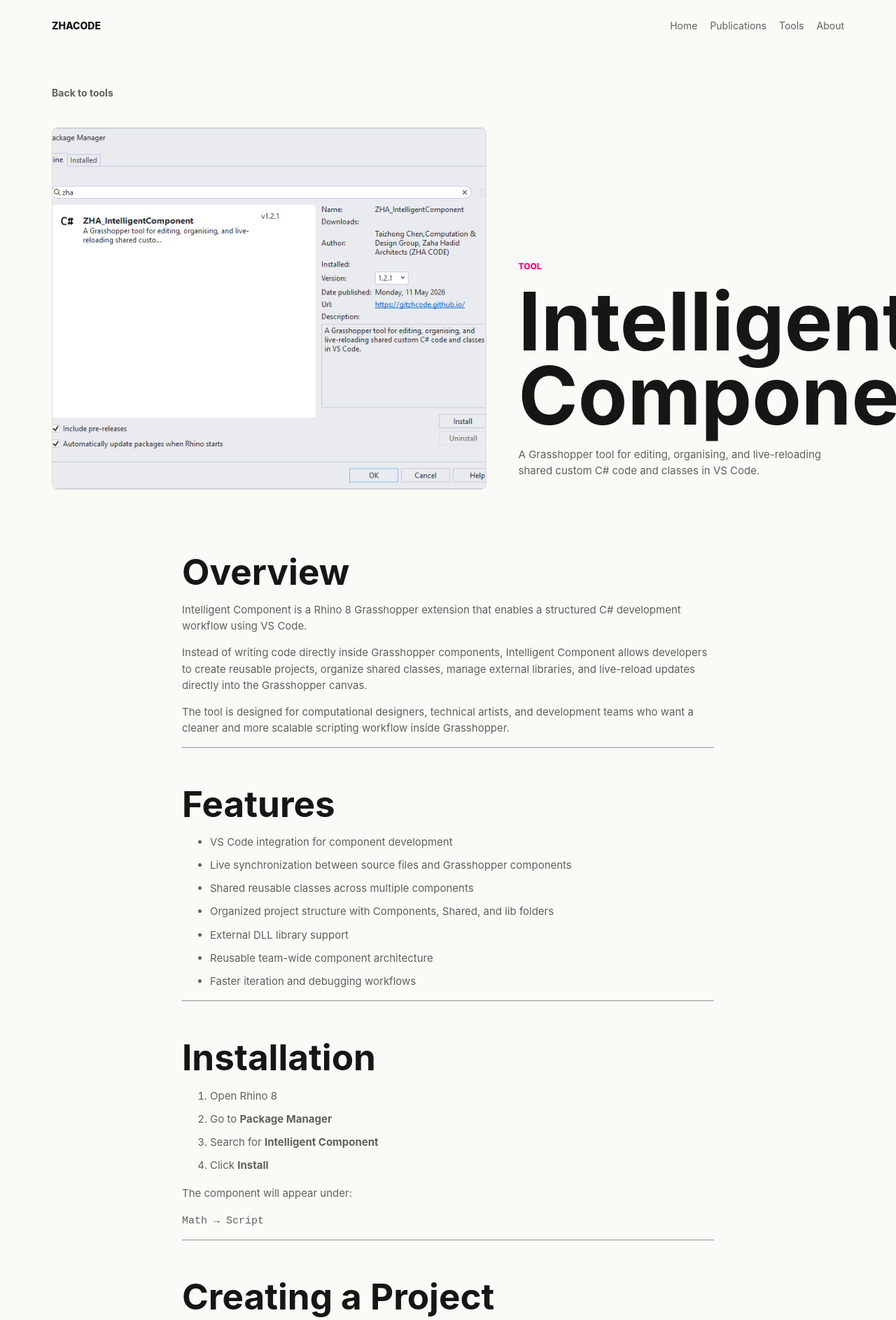
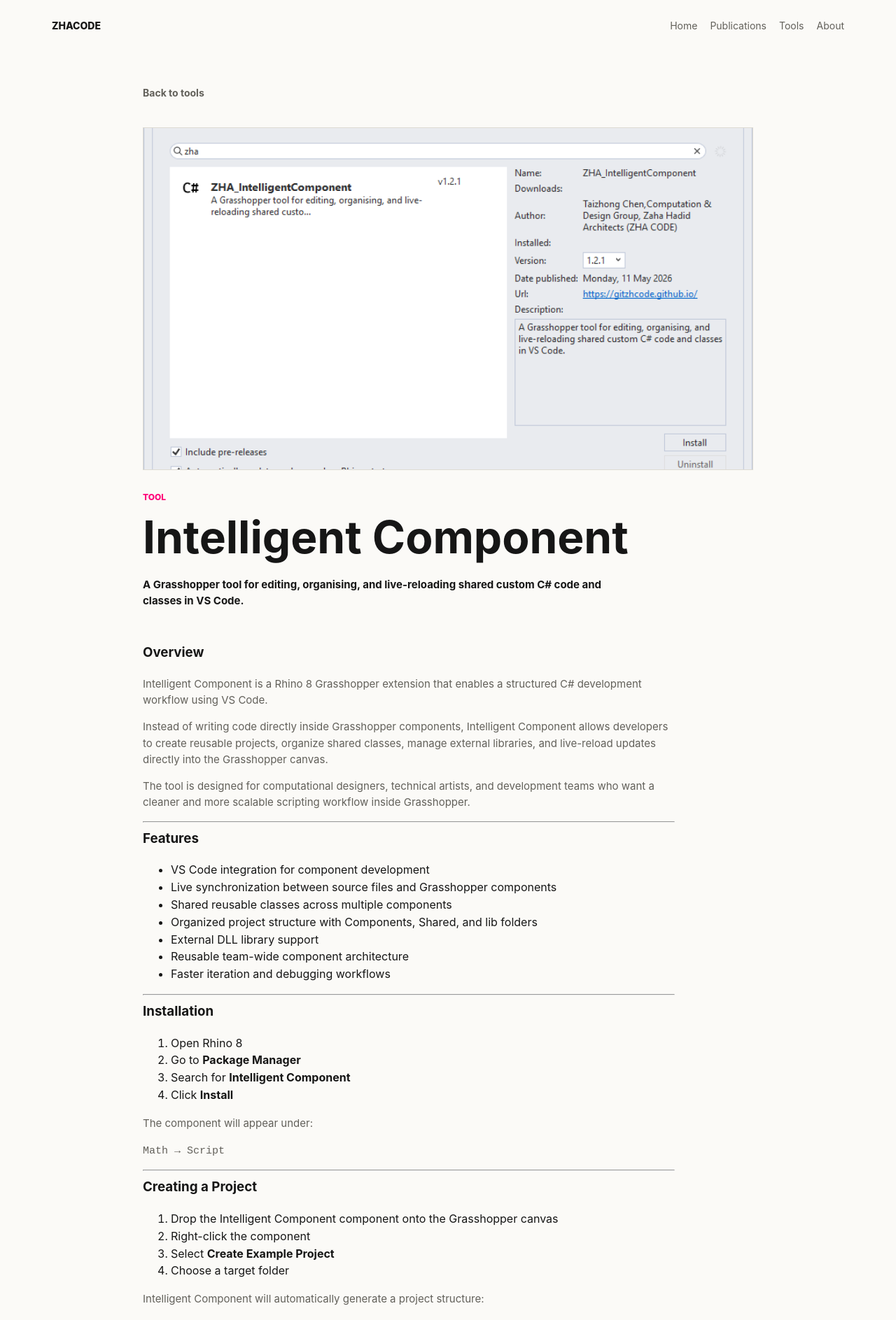
Before and after one commit to GitZHCODE/gitzhcode.github.io, a Jekyll site: the page built from _tools/intelligent-component.md, in a window 1280 px wide. Shown: the top 1887 px of the page at 70% size. Built offline with Jekyll 4.4.1, drawn with Linux system fonts in a browser that asks for light colours.

Commit message:
updated card graphics

```diff
--- a/_layouts/tool.html
+++ b/_layouts/tool.html
@@ -2,18 +2,17 @@
 layout: default
 ---
 
-<article class="tool-article">
+<article class="tool-article publication-article">
   <a class="back-link" href="{{ '/tools/' | relative_url }}">Back to tools</a>
-  <header class="article-hero">
+
+  <header class="tool-hero publication-hero">
     <img src="{{ page.image | relative_url }}" alt="">
-    <div>
-      <p class="eyebrow">Tool</p>
-      <h1>{{ page.title }}</h1>
-      <p>{{ page.description }}</p>
-    </div>
+    <p class="eyebrow">Tool</p>
+    <h2>{{ page.title }}</h2>
+    <p class="tool-description">{{ page.description }}</p>
   </header>
 
-  <div class="article-body">
+  <section class="tool-details publication-details">
     {{ content }}
-  </div>
+  </section>
 </article>
--- a/_tools/intelligent-component.md
+++ b/_tools/intelligent-component.md
@@ -5,7 +5,7 @@
 order: 1
 ---
 
-## Overview
+### Overview
 
 Intelligent Component is a Rhino 8 Grasshopper extension that enables a structured C# development workflow using VS Code.
 
@@ -15,7 +15,7 @@
 
 ---
 
-## Features
+### Features
 
 - VS Code integration for component development
 - Live synchronization between source files and Grasshopper components
@@ -27,7 +27,7 @@
 
 ---
 
-## Installation
+### Installation
 
 1. Open Rhino 8
 2. Go to **Package Manager**
@@ -40,7 +40,7 @@
 
 ---
 
-## Creating a Project
+### Creating a Project
 
 1. Drop the Intelligent Component component onto the Grasshopper canvas
 2. Right-click the component
@@ -59,7 +59,7 @@
 
 ---
 
-## Working in VS Code
+### Working in VS Code
 
 Right-click the component and choose:
 
@@ -76,7 +76,7 @@
 
 ---
 
-## Shared Components
+### Shared Components
 
 Components with the same name can reference the same `.cs` source file.
 
@@ -91,11 +91,11 @@
 
 ---
 
-## Custom Libraries
+### Custom Libraries
 
 External DLL libraries can be added through the `/lib` folder.
 
-### Steps
+#### Steps
 
 1. Copy DLL files into `/lib`
 2. Edit the `.csproj` file
@@ -106,7 +106,7 @@
 
 ---
 
-## Notes
+### Notes
 
 - Grasshopper components update automatically when files are saved in VS Code.
 - Canvas components are intentionally not editable like regular C# components to avoid synchronization conflicts.
@@ -114,7 +114,7 @@
 
 ---
 
-## Future Direction
+### Future Direction
 
 Intelligent Component is designed to support larger collaborative workflows.
 
@@ -127,7 +127,7 @@
 
 ---
 
-## Ideal For
+### Ideal For
 
 - Computational design teams
 - Rhino and Grasshopper developers
--- a/assets/css/style.css
+++ b/assets/css/style.css
@@ -346,30 +346,43 @@
 
 .tool-card {
   display: grid;
-  gap: 18px;
+  grid-template-rows: auto 1fr;
+  min-height: 100%;
+  background: var(--panel);
+  transition: transform 180ms ease;
 }
 
 .tool-card img {
-  aspect-ratio: 1.15;
+  aspect-ratio: 1.78;
   object-fit: cover;
-  border-radius: 8px;
-  border: 1px solid var(--line);
-  transition: transform 180ms ease;
 }
 
-.tool-card:hover img {
+.tool-card:hover,
+.publication-card:hover {
   transform: translateY(-4px);
+}
+
+.tool-card div {
+  display: flex;
+  flex-direction: column;
+  padding: 26px 24px 30px;
 }
 
 .tool-card span {
   display: block;
-  font-size: clamp(20px, 2.2vw, 30px);
+  margin-bottom: 22px;
+  color: var(--theme);
+  font-size: 20px;
   font-weight: 800;
-  line-height: 1.08;
+  line-height: 1.32;
 }
 
 .tool-card p {
+  margin-bottom: 14px;
   max-width: 340px;
+  color: var(--muted);
+  font-size: 15px;
+  line-height: 1.35;
 }
 
 .publication-grid {
@@ -405,6 +418,7 @@
   grid-template-rows: auto 1fr;
   min-height: 100%;
   background: var(--panel);
+  transition: transform 180ms ease;
 }
 
 .publication-card img {
@@ -427,7 +441,7 @@
 
 .publication-card p {
   margin-bottom: 14px;
-  color: #17364b;
+  color: var(--muted);
   font-size: 15px;
   line-height: 1.35;
 }
@@ -436,20 +450,19 @@
   font-weight: 700;
 }
 
-.tool-article {
-  padding-top: 46px;
-}
-
+.tool-article,
 .publication-article {
   max-width: 920px;
   margin: 0 auto;
   padding: 46px 24px 92px;
 }
 
+.tool-hero,
 .publication-hero {
   margin-top: 38px;
 }
 
+.tool-hero img,
 .publication-hero img {
   aspect-ratio: 1.78;
   object-fit: cover;
@@ -457,10 +470,13 @@
   margin-bottom: 30px;
 }
 
-.publication-hero h1 {
+.tool-hero h2,
+.publication-hero h1,
+.publication-hero h2 {
   margin-bottom: 24px;
 }
 
+.tool-hero .tool-description,
 .publication-hero .publication-authors {
   max-width: 680px;
   color: var(--ink);
@@ -478,11 +494,13 @@
   font-size: 14px;
 }
 
+.tool-details,
 .publication-details {
   max-width: 760px;
   margin-top: 48px;
 }
 
+.tool-details h2,
 .publication-section {
   margin-top: 42px;
 }
@@ -491,8 +509,13 @@
   margin-top: 0;
 }
 
+.tool-details h2,
 .publication-section h2 {
   font-size: clamp(34px, 4vw, 58px);
+}
+
+.tool-details h2:first-child {
+  margin-top: 0;
 }
 
 .publication-section pre {
@@ -507,37 +530,6 @@
 
 .publication-section code {
   font-family: ui-monospace, SFMono-Regular, Consolas, "Liberation Mono", monospace;
-}
-
-.article-hero {
-  display: grid;
-  grid-template-columns: minmax(0, 1fr) minmax(320px, 0.75fr);
-  gap: 46px;
-  align-items: end;
-  margin-top: 38px;
-}
-
-.article-hero img {
-  aspect-ratio: 1.2;
-  object-fit: cover;
-  border-radius: 8px;
-  border: 1px solid var(--line);
-}
-
-.article-body {
-  max-width: 760px;
-  margin: 92px auto 0;
-}
-
-.article-body h2 {
-  margin-top: 54px;
-  font-size: clamp(34px, 4vw, 58px);
-}
-
-.article-body li {
-  margin-bottom: 10px;
-  color: var(--muted);
-  font-size: 15px;
 }
 
 .site-footer {
@@ -567,8 +559,7 @@
   .tool-grid,
   .publication-grid,
   .team-grid,
-  .people-sections,
-  .article-hero {
+  .people-sections {
     grid-template-columns: 1fr;
   }
 
--- a/tools.html
+++ b/tools.html
@@ -12,8 +12,10 @@
     {% for tool in tools %}
       <a class="tool-card" href="{{ tool.url | relative_url }}">
         <img src="{{ tool.image | relative_url }}" alt="">
-        <span>{{ tool.title }}</span>
-        <p>{{ tool.description }}</p>
+        <div>
+          <span>{{ tool.title }}</span>
+          <p>{{ tool.description }}</p>
+        </div>
       </a>
     {% endfor %}
   </div>
```
